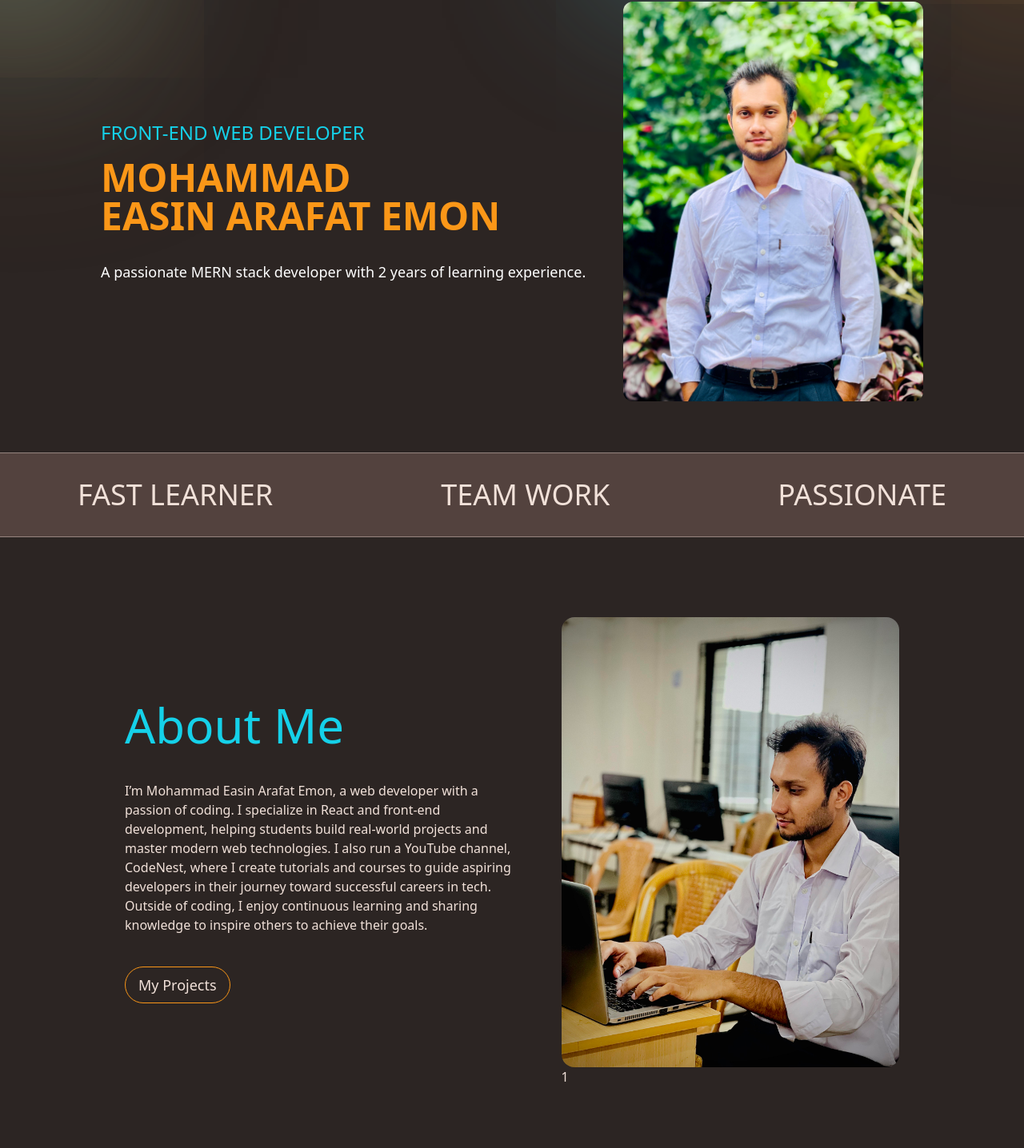
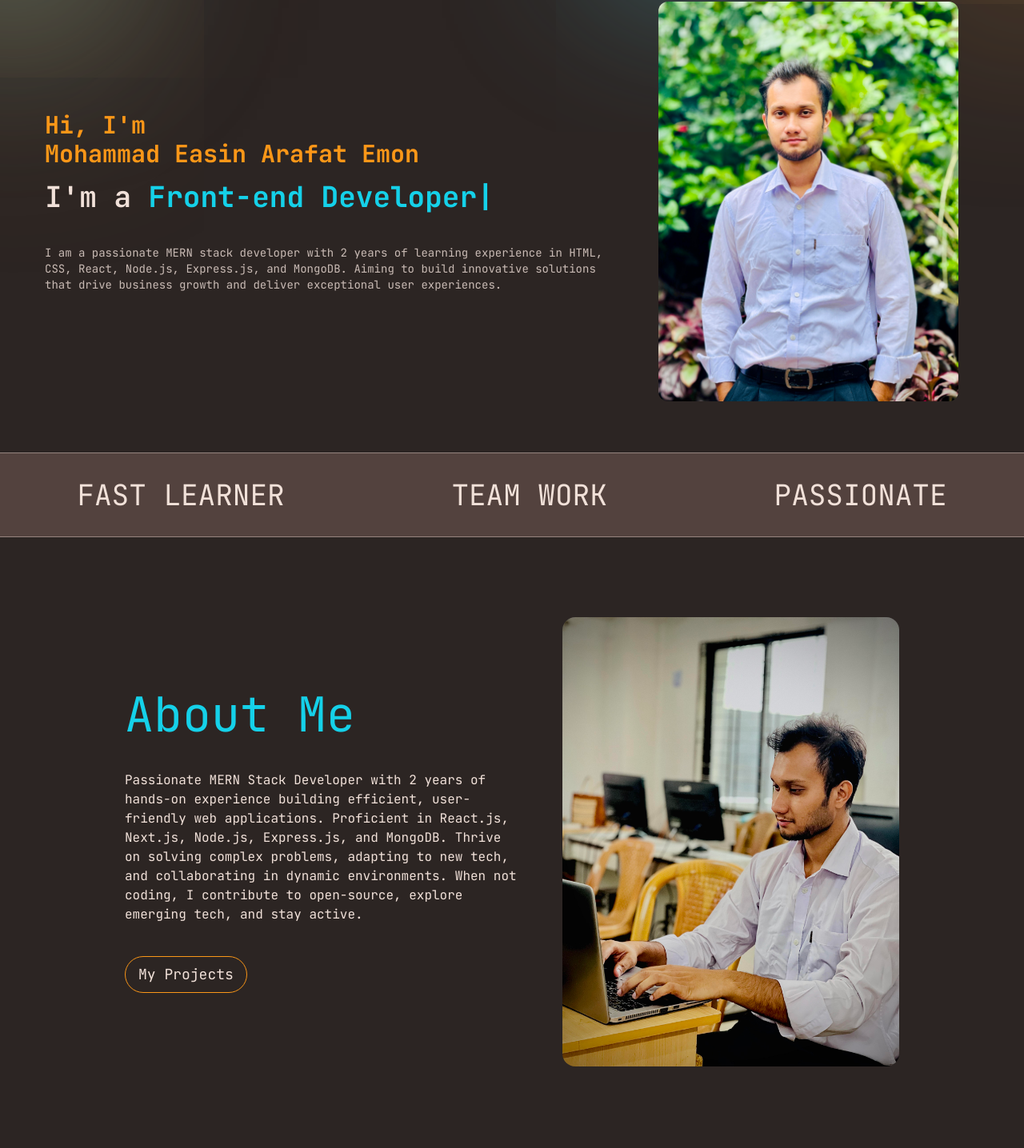
Before and after one commit to EmonHossen10/my-portfolio, a React (Vite) app: page / in a window 1280 px wide. Shown: the part 158-1594 px from the top of the page at 80% size. Built offline with nearby package versions, Linux system fonts and the light colour scheme.

Commit message:
some pollish added

```diff
--- a/package.json
+++ b/package.json
@@ -18,7 +18,8 @@
     "react-hot-toast": "^2.5.2",
     "react-icons": "^5.5.0",
     "react-redux": "^9.2.0",
-    "react-scroll": "^1.9.3"
+    "react-scroll": "^1.9.3",
+    "react-type-animation": "^3.2.0"
   },
   "devDependencies": {
     "@eslint/js": "^9.22.0",
--- a/src/Components/AboutMeSection/AboutMeImg.jsx
+++ b/src/Components/AboutMeSection/AboutMeImg.jsx
@@ -2,19 +2,12 @@ import React from "react";
 
 const AboutMeImg = () => {
   return (
-    // <div className="h-[500px] w-[300px] relative  ">
-    //   <div className="h-[500px] w-[300px] rounded-[100px] absolute overflow-hidden">
-    //     <img
-    //       src="../../public/images/about-me.jpg"
-    //       alt="About Me Image"
-    //       className="h-full w-auto object-cover"
-    //     />
-    //   </div>
-    //   <div className="h-[500px] w-[250px] bg-orange absolute bottom-[-30px] left-[-30px] rounded-bl-[120px] rounded-tr-[120px] rounded-br-[20px] rounded-tl-[20px] -z-10"></div>
-    // </div>
-
     <div>
-      <img className="rounded-2xl" src="../../public/images/emon5.jpg" alt="About Me Image" />1
+      <img
+        className="rounded-2xl"
+        src="../../public/images/emon5.jpg"
+        alt="About Me Image"
+      />
     </div>
   );
 };
--- a/src/Components/AboutMeSection/AboutMeText.jsx
+++ b/src/Components/AboutMeSection/AboutMeText.jsx
@@ -3,15 +3,9 @@ import React from "react";
 const AboutMeText = () => {
   return (
     <div className="flex  text-white flex-col md:items-start sm:items-center md:text-left sm:text-center">
-      <h2 className="text-6xl text-cyan mb-10">About Me</h2>
+      <h2 className=" text-3xl md:text-6xl  text-cyan mb-10">About Me</h2>
       <p>
-        I’m Mohammad Easin Arafat Emon, a web developer with a passion of
-        coding. I specialize in React and front-end development, helping
-        students build real-world projects and master modern web technologies. I
-        also run a YouTube channel, CodeNest, where I create tutorials and
-        courses to guide aspiring developers in their journey toward successful
-        careers in tech. Outside of coding, I enjoy continuous learning and
-        sharing knowledge to inspire others to achieve their goals.
+        Passionate MERN Stack Developer with 2 years of hands-on experience building efficient, user-friendly web applications. Proficient in React.js, Next.js, Node.js, Express.js, and MongoDB. Thrive on solving complex problems, adapting to new tech, and collaborating in dynamic environments. When not coding, I contribute to open-source, explore emerging tech, and stay active.
       </p>
 
       <button className="border border-orange rounded-full py-2 px-4 text-lg flex gap-2 items-center mt-10 hover:bg-orange   transition-all duration-500 cursor-pointer md:self-start sm:self-center">
--- a/src/Components/ContactMe/ContactMeMain.jsx
+++ b/src/Components/ContactMe/ContactMeMain.jsx
@@ -8,7 +8,7 @@ const ContactMeMain = () => {
       id="contact"
       className="max-w-[1200px]  mx-auto items-center justify-center mt-[100px] px-4 "
     >
-      <h2 className="text-6xl text-cyan mb-10 text-center">Contact Me</h2>
+      <h2 className="text-3xl md:text-6xl  text-cyan mb-10 text-center">Contact Me</h2>
       <div className="flex justify-between  gap-12 bg-brown p-8 rounded-2xl lg:flex-row sm:flex-col">
         <ContactMeLeft />
         <ContactMeRight />
--- a/src/Components/Experience Section/ExperienceText.jsx
+++ b/src/Components/Experience Section/ExperienceText.jsx
@@ -3,7 +3,7 @@ import React from 'react';
 const ExperienceText = () => {
   return (
      <div className="flex flex-col items-center mt-[100px] ">
-      <h2 className="text-6xl text-cyan mb-10">Experience</h2>
+      <h2 className="text-3xl md:text-6xl  text-cyan mb-10">Experience</h2>
     </div>
   );
 };
--- a/src/Components/HeroSection/HeroMain.jsx
+++ b/src/Components/HeroSection/HeroMain.jsx
@@ -5,7 +5,7 @@ import HeroPic from "./HeroPic";
 const HeroMain = () => {
   return (
     <div className=" pt-40 pb-16 ">
-      <div className="flex md:flex-row sm:flex-col max-w-[1060px] mx-auto justify-between items-center relative px-4">
+      <div className="flex md:flex-row gap-5 sm:flex-col max-w-[1200px] mx-auto justify-between items-center relative px-4">
         <HeroText></HeroText>
         <HeroPic></HeroPic>
       </div>
--- a/src/Components/HeroSection/HeroPic.jsx
+++ b/src/Components/HeroSection/HeroPic.jsx
@@ -8,7 +8,7 @@ const HeroPic = () => {
       initial="hidden"
       whileInView="show"
       viewport={{ once: false, amount: 0 }}
-      className=" h-full  flex items-center justify-center  "
+      className=" h-full w-full flex  items-center justify-center "
     >
       <img
         className="max-h-[500px] w-auto  rounded-xl  "
--- a/src/Components/HeroSection/HeroText.jsx
+++ b/src/Components/HeroSection/HeroText.jsx
@@ -1,37 +1,65 @@
 import React from "react";
 import { motion } from "framer-motion";
 import { fadeIn } from "../../framerMotion/variants";
+import { TypeAnimation } from "react-type-animation";
 
 const HeroText = () => {
   return (
-    <div className="flex flex-col gap-4 h-full justify-center md:text-left sm:text-center">
-      <motion.h2
-        variants={fadeIn("down", 0.2)}
-        initial="hidden"
-        whileInView="show"
-        viewport={{ once: false, amount: 0 }}
-        className="lg:text-2xl sm:text-xl  uppercase text-cyan "
-      >
-        Front-End Web Developer
-      </motion.h2>
-      <motion.h1
+    <div className="flex  f flex-col gap-4 h-full justify-center md:text-left sm:text-center">
+      <motion.p
         variants={fadeIn("right", 0.4)}
         initial="hidden"
         whileInView="show"
         viewport={{ once: false, amount: 0 }}
-        className="md:text-[2.8rem] lg:text-5xl sm:text-4xl text-orange font-bold uppercase"
+        className=" text-xl md:text-3xl text-orange font-bold   "
       >
-        Mohammad <br className="sm:hidden md:block" />
-        Easin Arafat Emon
-      </motion.h1>
+        Hi, I'm <br />
+        Mohammad Easin Arafat Emon
+      </motion.p>
+
+      {/* type animation */}
+      <motion.h2
+        variants={fadeIn("up", 0.4)}
+        initial="hidden"
+        whileInView="show"
+        viewport={{ once: false, amount: 0 }}
+        className="lg:text-4xl text-xl text-white  font-semibold mb-2 animate__animated animate__zoomIn"
+      >
+        <span>I'm a </span>
+        <TypeAnimation
+          sequence={[
+            "MERN",
+            700,
+            "MERN Stack",
+            700,
+            "MERN Stack Developer",
+            700,
+            "Front-end",
+            700,
+            "Front-end Developer",
+            700,
+            "Web Developer",
+            700,
+            "",
+            700,
+          ]}
+          className="lg:text-4xl text-3xl text-cyan font-bold mb-5"
+          repeat={Infinity}
+          delay={100} // Adjusted delay for typing speed
+        />
+      </motion.h2>
+
       <motion.p
         variants={fadeIn("up", 0.6)}
         initial="hidden"
         whileInView="show"
         viewport={{ once: false, amount: 0 }}
-        className="text-lg  text-[#ffffff] mt-4"
+        className=" text-sm text-white/80 mt-4"
       >
-        A passionate MERN stack developer with 2 years of learning experience.
+        I am a passionate MERN stack developer with 2 years of learning
+        experience in HTML, CSS, React, Node.js, Express.js, and MongoDB. Aiming
+        to build innovative solutions that drive business growth and deliver
+        exceptional user experiences.
       </motion.p>
     </div>
   );
--- a/src/Components/ProjectSection/ProjectsText.jsx
+++ b/src/Components/ProjectSection/ProjectsText.jsx
@@ -3,7 +3,7 @@ import React from "react";
 const ProjectsText = () => {
   return (
     <div className="flex flex-col items-center mt-[100px]">
-      <h2 className="text-6xl text-cyan mb-10">Projects</h2>
+      <h2 className="text-3xl md:text-6xl  text-cyan mb-10">Projects</h2>
       <p className="text-lg text-center ">
         I have worked on a variety of web development projects, ranging from
         responsive websites for small businesses to full-stack applications and
--- a/src/Components/SkillsSections/SkillText.jsx
+++ b/src/Components/SkillsSections/SkillText.jsx
@@ -3,7 +3,7 @@ import React from "react";
 const SkillText = () => {
   return (
     <div className="flex flex-col items-center mt-[100px]">
-      <h2 className="text-6xl text-cyan mb-10">My Skills</h2>
+      <h2 className="text-3xl md:text-6xl  text-cyan mb-10">My Skills</h2>
       <p className="text-lg text-center text-white">
         I not only work with these technologies but excellent in using them with
         best practices to deliver high-quality results, I have been working with
--- a/src/index.css
+++ b/src/index.css
@@ -1,11 +1,16 @@
-@import url("https://fonts.googleapis.com/css2?family=Josefin+Sans:ital,wght@0,100..700;1,100..700&display=swap");
-@import url("https://fonts.googleapis.com/css2?family=Roboto:ital,wght@0,100..900;1,100..900&display=swap");
+/* @import url("https://fonts.googleapis.com/css2?family=Josefin+Sans:ital,wght@0,100..700;1,100..700&display=swap");
+@import url("https://fonts.googleapis.com/css2?family=Roboto:ital,wght@0,100..900;1,100..900&display=swap"); */
+@import url('https://fonts.googleapis.com/css2?family=JetBrains+Mono:ital,wght@0,100..800;1,100..800&display=swap');
+
+
 @tailwind base;
 @tailwind components;
 @tailwind utilities;
 /* here are some coloring added  */
 body {
   @apply bg-darkBrown;
+  font-family: "JetBrains Mono", monospace;
+
 }
 
 /* Force the underline to show when active */
```
Also changed, not shown: 1 other file (tests, documents, lock files or other folders).
